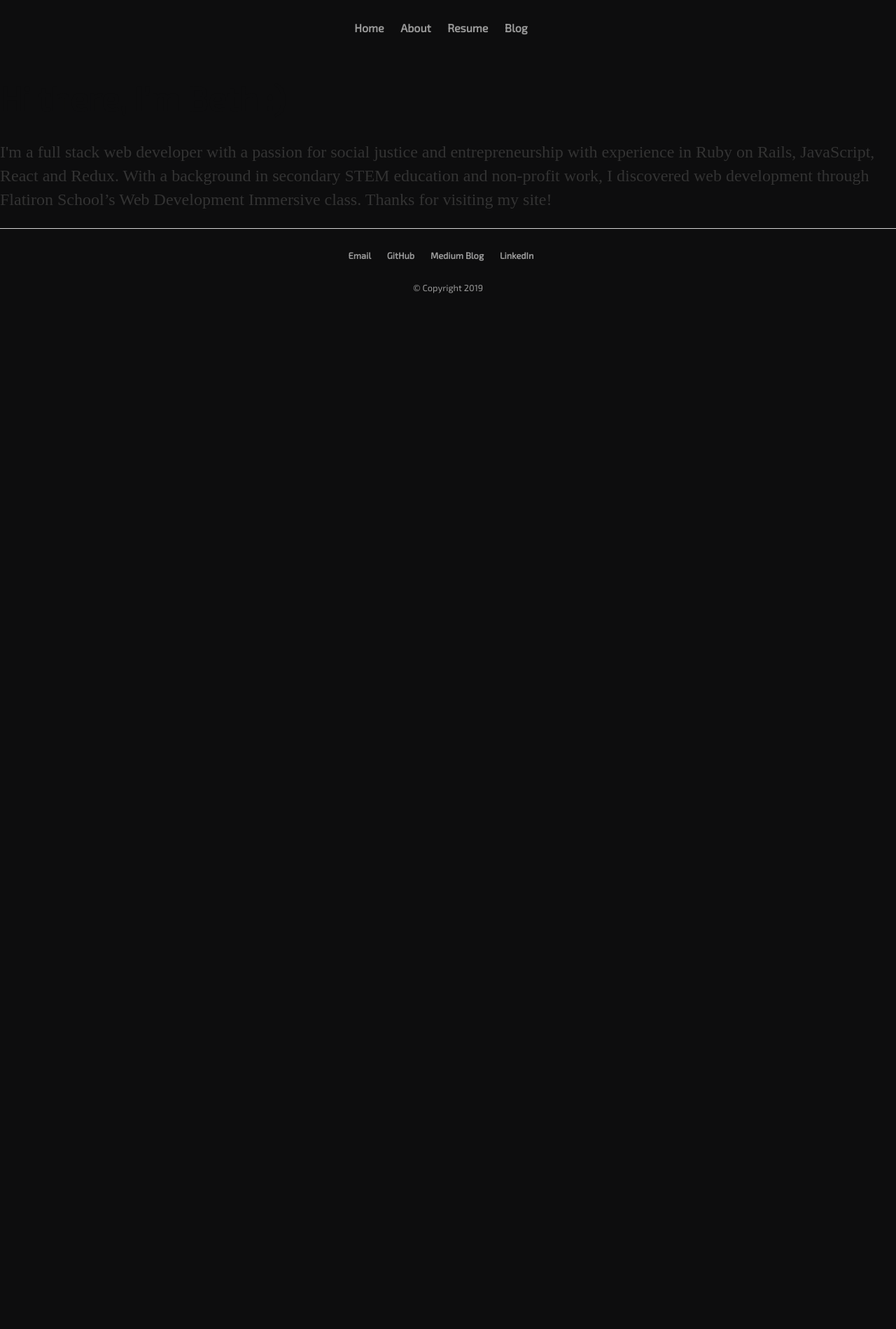
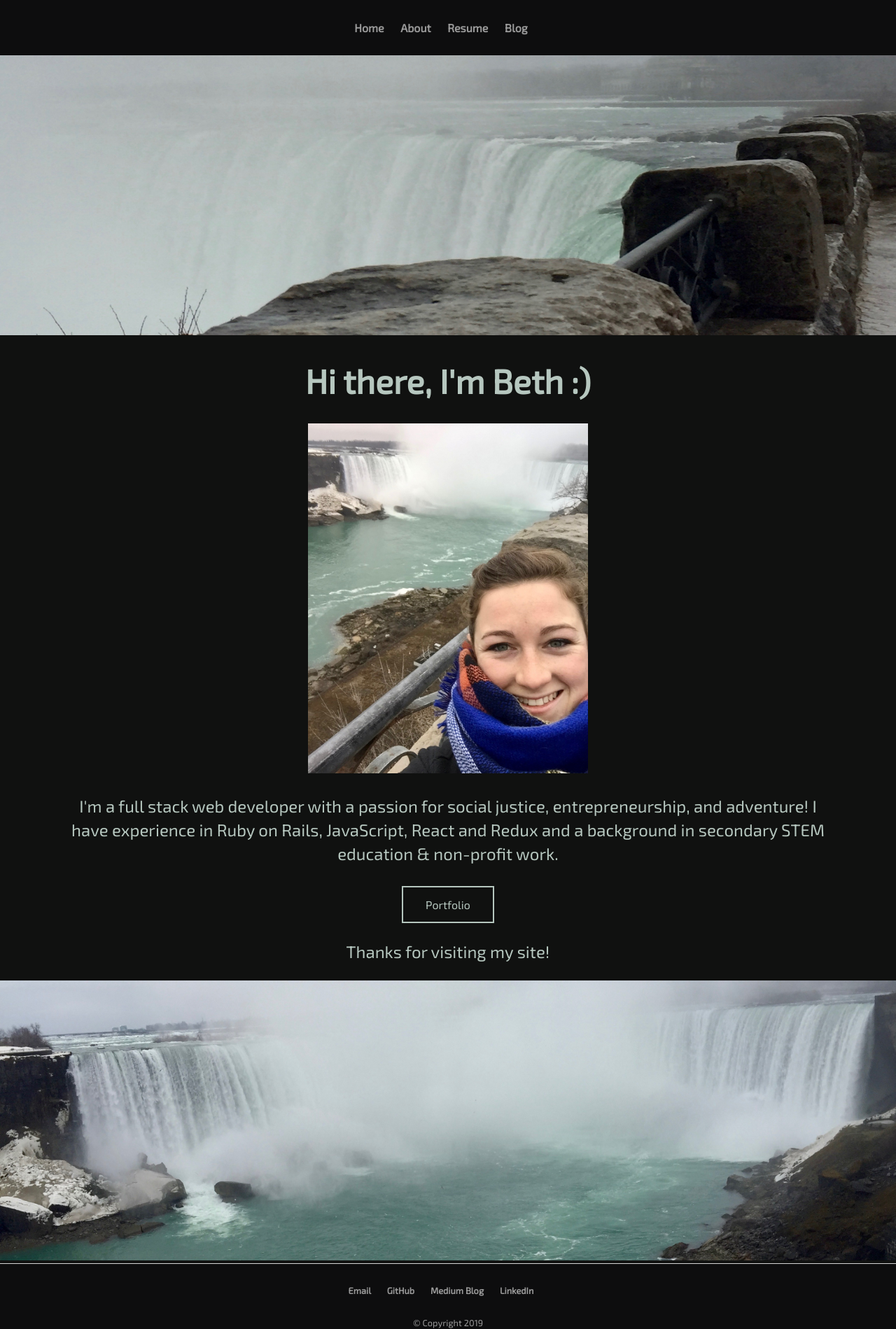
Before and after one commit to bethwilson07/bethwilson07.github.io, a Jekyll site: the page built from about/index.html, in a window 1280 px wide. Shown: the whole page at 70% size. Built offline with Jekyll 4.4.1, drawn with Linux system fonts in a browser that asks for light colours; before the commit the page ends 900 px from its top, so only the background shows below that.

Commit message:
finished about page

```diff
--- a/_layouts/default.html
+++ b/_layouts/default.html
@@ -4,11 +4,12 @@
 		<body>
 			<div>
 				{% include nav.html %}
-
-		</div>
-				<div class="container">
+			</div>
+			<div class="container">
 				{{ content }}
-				</div><!-- /.container -->
-			{% include footer.html %}
+			</div><!-- /.container -->
+			<div>
+				{% include footer.html %}
+			</div>
 		</body>
 </html>
--- a/about/index.html
+++ b/about/index.html
@@ -3,8 +3,18 @@ layout: default
 title: About Me
 ---
 <div class="blurb">
-	<h1>Hi there, I'm Beth :) </h1>
-	<p> I'm a full stack web developer with a passion for social justice and entrepreneurship with experience in Ruby on Rails,
-JavaScript, React and Redux. With a background in secondary STEM education and non-profit work, I discovered web
-    development through Flatiron School’s Web Development Immersive class. Thanks for visiting my site!</p>
+	<img src="../assets/images/falls.jpg" alt="niagra" style="width:100%;height:400px;">
+	<h1 style="text-align:center;color:#b6c7bf;">Hi there, I'm Beth :)</h1>
+	<img src="../assets/images/niagra.jpg" alt="me" style="display:block;margin:0 auto;width:400px;height:500px;">
+	<p style="text-align:center;color:#b6c7bf;font-family:'Exo 2', cursive;width:85%;margin:0 auto;padding:30px;">I'm a full stack web
+			developer with a passion for social justice, entrepreneurship, and adventure! I have experience in Ruby
+			on Rails, JavaScript, React and Redux and a background in secondary STEM education &
+			non-profit work.</p>
+	<div id="wrapper">
+		<button onclick="window.location.href='/portfolio'"class="portfolio">Portfolio</button>
+	</div>
+	<p style="text-align:center;color:#b6c7bf;font-family: 'Exo 2'">Thanks for visiting my site!</p>
+
+	<img src="../assets/images/niag.jpg" alt="niag" style="width:100%;height:400px;">
+
 </div><!-- /.blurb -->
--- a/css/main.css
+++ b/css/main.css
@@ -3,7 +3,7 @@ body {
   width: 100%;
   margin: 0;
   margin-top: 0;
-  background-color: #0d0d0e;
+  background-color: #101110;
   color: #0d0d0e;
 }
 
@@ -43,6 +43,7 @@ a:hover {
   color: #161616;
   font-family: 'Sans Serif', cursive;
 }
+
 .ctrL, .ctrR {
   background-color: transparent;
   color: #161616;
@@ -62,6 +63,30 @@ a:hover {
   color: #dc8f87;
 }
 
+.portfolio {
+  background-color: transparent;
+  color: #b6c7bf;
+  border: 2px solid #b6c7bf;
+  padding: 15px 32px;
+  font-size: 16px;
+  margin: 4px 2px;
+  cursor: pointer;
+  -webkit-transition-duration: 0.4s;
+  transition-duration: 0.4s;
+  font-family: 'Exo 2';
+  display:block;
+  margin:0 auto;
+}
+.portfolio:hover {
+  background-color: #b6c7bf;
+  color: #0d0d0e;
+}
+#wrapper {
+  display: flex;
+  align-items: center;
+  justify-content: center;
+}
+
 h1 {
     font-size: 3em;
     font-family: 'Exo 2', sans-serif;
@@ -69,7 +94,6 @@ h1 {
 p {
     font-size: 1.5em;
     line-height: 1.4em;
-    color: #333;
 }
 footer {
     border-top: 1px solid #d5d5d5;
--- a/resume/index.html
+++ b/resume/index.html
@@ -3,6 +3,7 @@ layout: default
 title: Details
 ---
 <div class="blurb">
+  <img src="../assets/images/path.jpg" alt="rocks" style="width:100%;height:800px;">
   <h2>{{ page.title }}</h2>
   <embed src="https://bethwilson07.github.io/resume/Beth%20Wilson%20Technical%20Resume%202019.pdf" type="application/pdf" height="1000" width="800"/>
 </div><!-- /.blurb -->
```
Also changed, not shown: assets/icons/iconfinder_11-linkedin_104493.png (added), assets/icons/iconfinder_Medium_3721675.png (added), assets/icons/iconfinder_facebook_410527.png (added), assets/icons/iconfinder_githubpx_85137.png (added), assets/icons/iconfinder_gmail_1220367.png (added), assets/icons/iconfinder_icon-social-github_211904.png (added), assets/icons/iconfinder_linkedin_410519.png (added), assets/icons/iconfinder_logo_brand_brands_logos_gmail_2993691.png (added), assets/images/falls.jpg (added), assets/images/niag.jpg (added), assets/images/niagra.jpg (added), assets/images/path.jpg (added).
